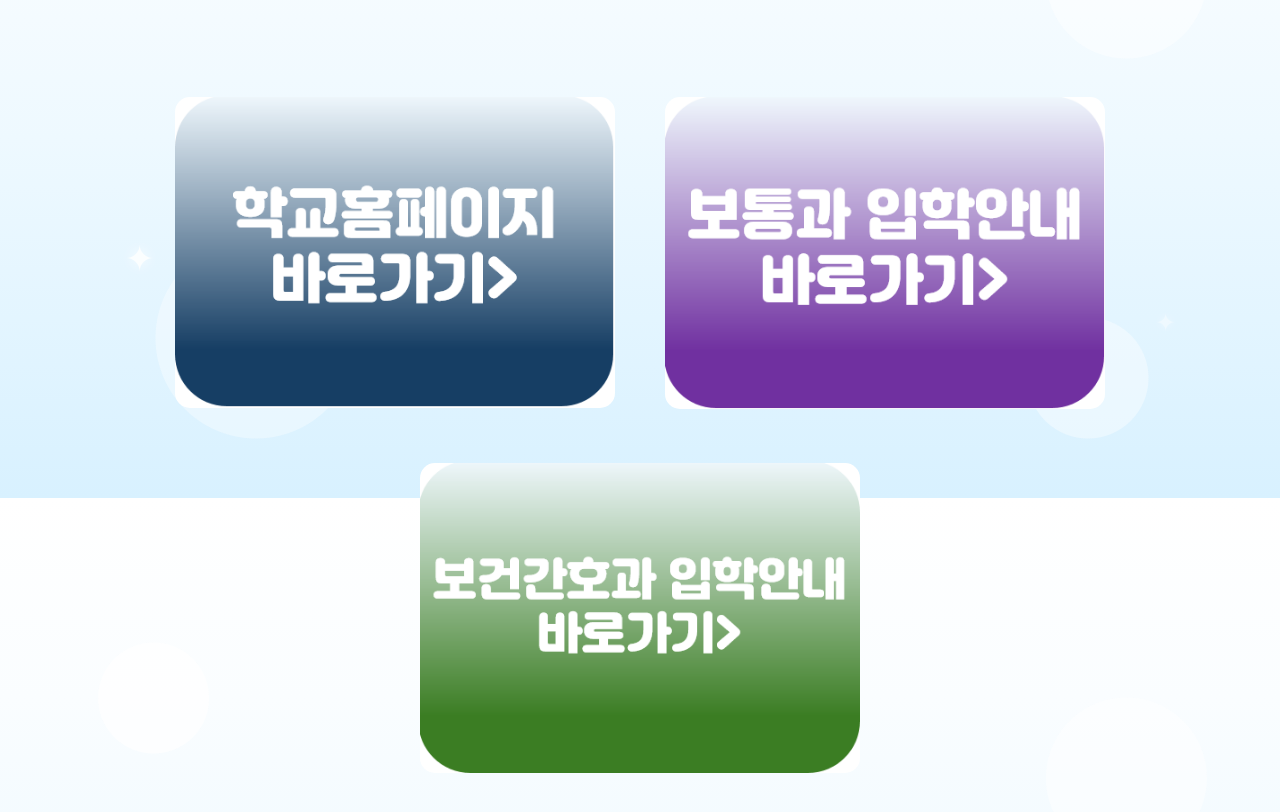
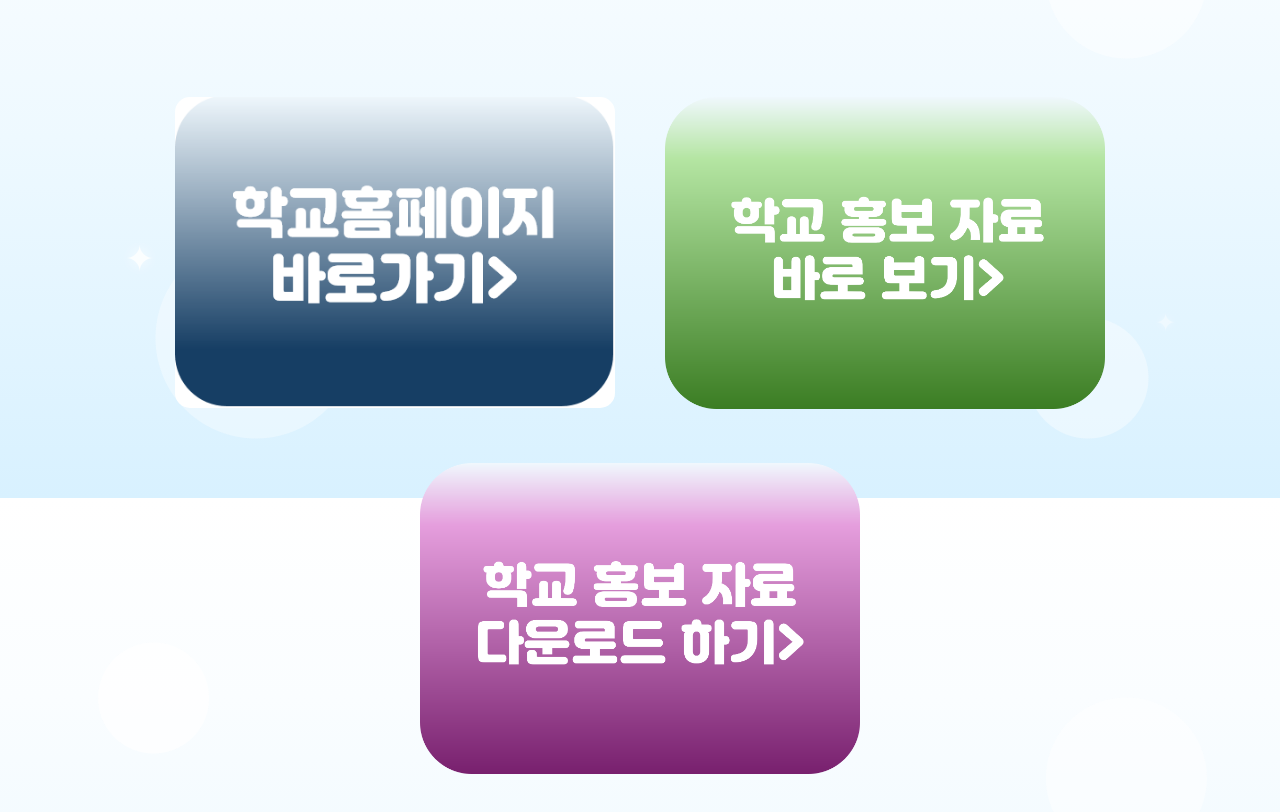
Before and after one commit to subun903/-, a plain HTML site: page index.html in a window 1280 px wide. Shown: the part 302-1114 px from the top of the page. Drawn offline with Linux system fonts and the light colour scheme; a web font is replaced by a local one.

Commit message:
Update index.html

```diff
--- a/index.html
+++ b/index.html
@@ -223,14 +223,14 @@
       <img src="/-/school_button.PNG" alt="홈페이지 버튼">
     </a>
 
-    <!-- 📄 보통과 PDF 보기 버튼 -->
+    <!-- 📄 학교홍보자료 PDF 보기 버튼 -->
     <a href="/-/pdf.html" target="_blank">
-      <img src="/-/pdf_button.PNG" alt="보통과 안내문 버튼">
+      <img src="/-/pdf_view.PNG" alt="홍보자료 보기 버튼">
     </a>
 
-    <!-- ➕ 간호과 PDF 보기 버튼 -->
+    <!-- ➕ 학교홍보자료 PDF 다운받기 버튼 -->
     <a href="/-/pdf2.html" target="_blank">
-      <img src="/-/new_button.PNG" alt="간호과 안내문 버튼">
+      <img src="/-/pdf_down.PNG" alt="홍보자료 다운 버튼">
     </a>
   </div>
 </body>
```
